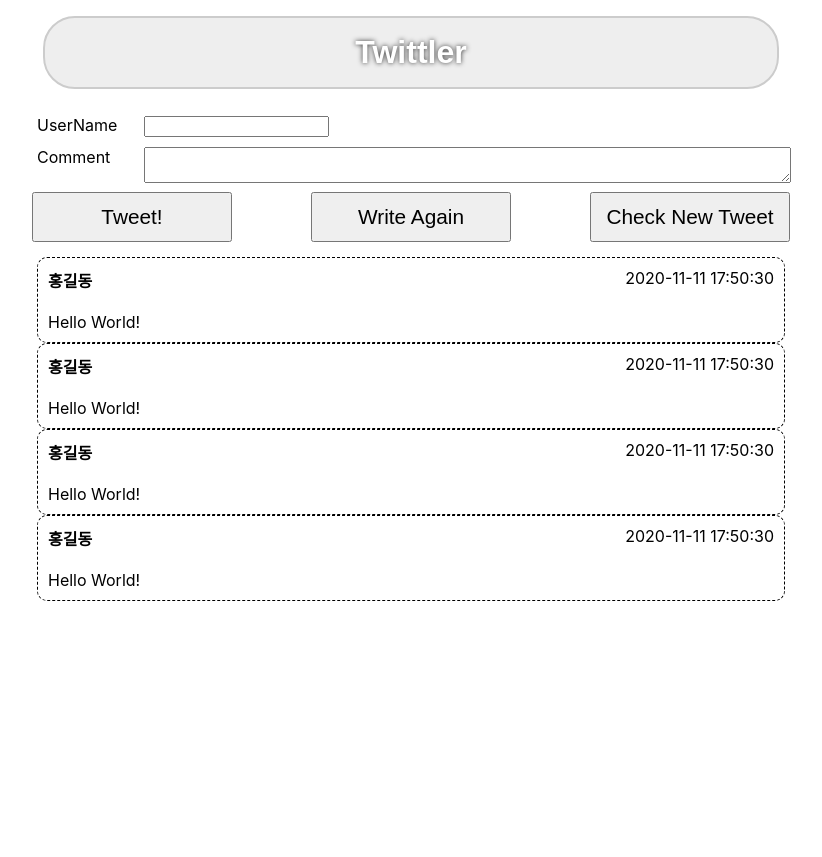
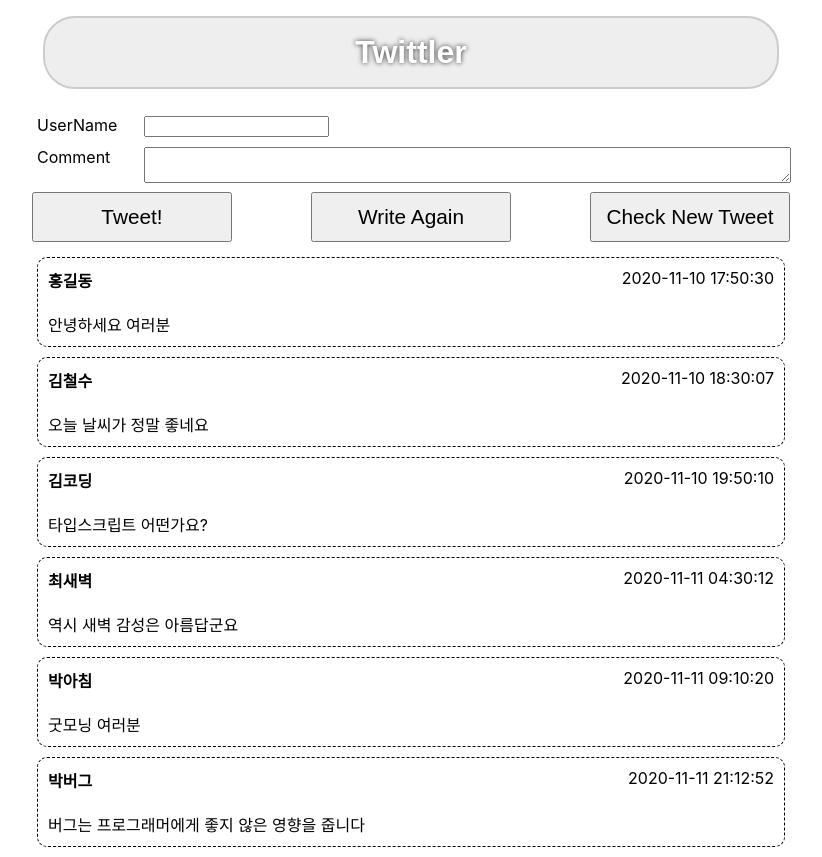
Before and after one commit to dokdo2005/ts-twittler, a React (Create React App) app: page / in a window 1280 px wide. Shown: the whole page, without its empty margins (229-1051 px from the left). Before the commit the page ends 800 px from the top, so only its background shows below. Built offline with nearby package versions, Linux system fonts and the light colour scheme.

Commit message:
make to get dummy data on the tweet list

```diff
--- a/src/App.tsx
+++ b/src/App.tsx
@@ -1,15 +1,29 @@
-import React from 'react';
+import React, { useState } from 'react';
 import TwittlerHeader from './components/twittlerHeader';
 import WritingArea from './components/writingArea';
 import CommentsArea from './components/commentsArea';
+import dummyData from './dummyData.json';
 import './css/app.css';
 
+interface userMsgEntry {
+    msgIdx: number;
+    userName: string;
+    userMsg : string;
+    createdAt: string
+}
+
 function App() {
+  const [userMsg, setUserMsg] = useState(dummyData);
+  const addUserMsg = (newMsg: userMsgEntry) => {
+    let allMsg = userMsg.slice();
+    allMsg.push(newMsg);
+    setUserMsg(allMsg);
+  };
   return (
     <div className="App">
       <TwittlerHeader/>
       <WritingArea/>
-      <CommentsArea/>
+      <CommentsArea userMsg={userMsg}/>
     </div>
   );
 }
--- a/src/components/commentEntry.tsx
+++ b/src/components/commentEntry.tsx
@@ -1,36 +1,22 @@
 import React from 'react';
 import '../css/commentEntry.css';
 
-export default function CommentEntry() {
+interface userMsgEntry {
+    msgIdx: number;
+    userName: string;
+    userMsg : string;
+    createdAt: string
+}
+
+export default function CommentEntry({msgEntry}: {msgEntry: userMsgEntry}) {
     return (
         <div className="commentEntry">
             <li className="tweetBox">
                 <div className="tweetHeader">
-                    <span className="tweetAuthor">홍길동</span>
-                    <span className="tweetTimestamp">2020-11-11 17:50:30</span>
+                    <span className="tweetAuthor">{msgEntry.userName}</span>
+                    <span className="tweetTimestamp">{msgEntry.createdAt}</span>
                 </div>
-                <div className="tweetContent">Hello World!</div>
-            </li>
-            <li className="tweetBox">
-                <div className="tweetHeader">
-                    <span className="tweetAuthor">홍길동</span>
-                    <span className="tweetTimestamp">2020-11-11 17:50:30</span>
-                </div>
-                <div className="tweetContent">Hello World!</div>
-            </li>
-            <li className="tweetBox">
-                <div className="tweetHeader">
-                    <span className="tweetAuthor">홍길동</span>
-                    <span className="tweetTimestamp">2020-11-11 17:50:30</span>
-                </div>
-                <div className="tweetContent">Hello World!</div>
-            </li>
-            <li className="tweetBox">
-                <div className="tweetHeader">
-                    <span className="tweetAuthor">홍길동</span>
-                    <span className="tweetTimestamp">2020-11-11 17:50:30</span>
-                </div>
-                <div className="tweetContent">Hello World!</div>
+                <div className="tweetContent">{msgEntry.userMsg}</div>
             </li>
         </div>
     )
--- a/src/components/commentsArea.tsx
+++ b/src/components/commentsArea.tsx
@@ -2,10 +2,20 @@ import React from 'react';
 import CommentEntry from './commentEntry';
 import '../css/commentsArea.css';
 
-export default function CommentsArea() {
+interface userMsgEntry {
+    msgIdx: number;
+    userName: string;
+    userMsg : string;
+    createdAt: string
+}
+
+export default function CommentsArea({userMsg}: {userMsg: userMsgEntry[]}) {
+    const getUserMsg = userMsg.map(entry => (
+        <CommentEntry key={entry.msgIdx} msgEntry={entry}/>
+    ));
     return(
         <div className="commentsArea">
-            <CommentEntry/>
+            {getUserMsg}
         </div>
     )
 }
```
